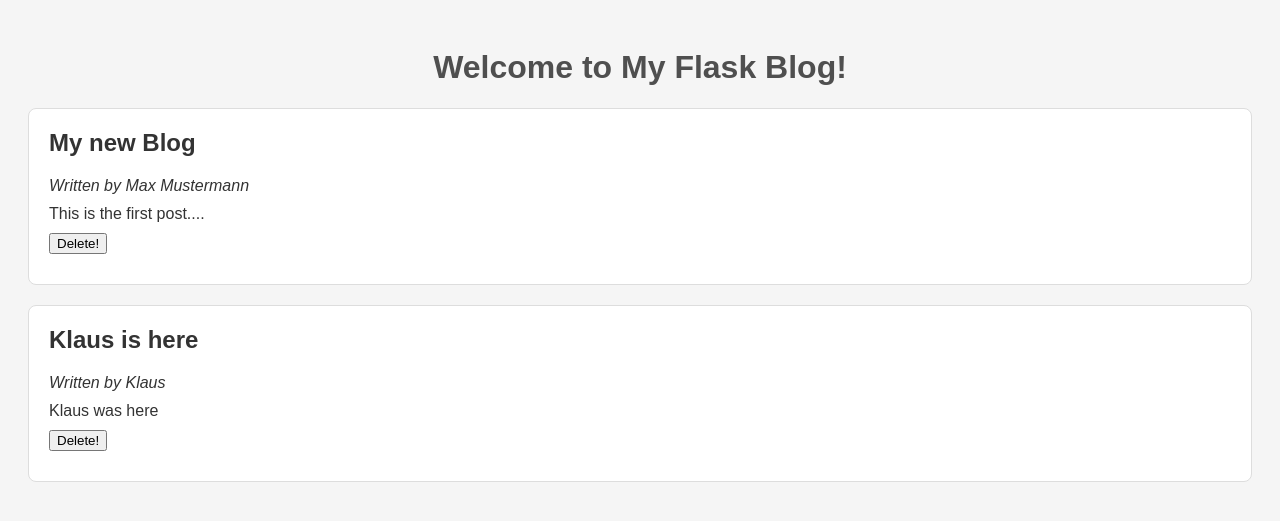
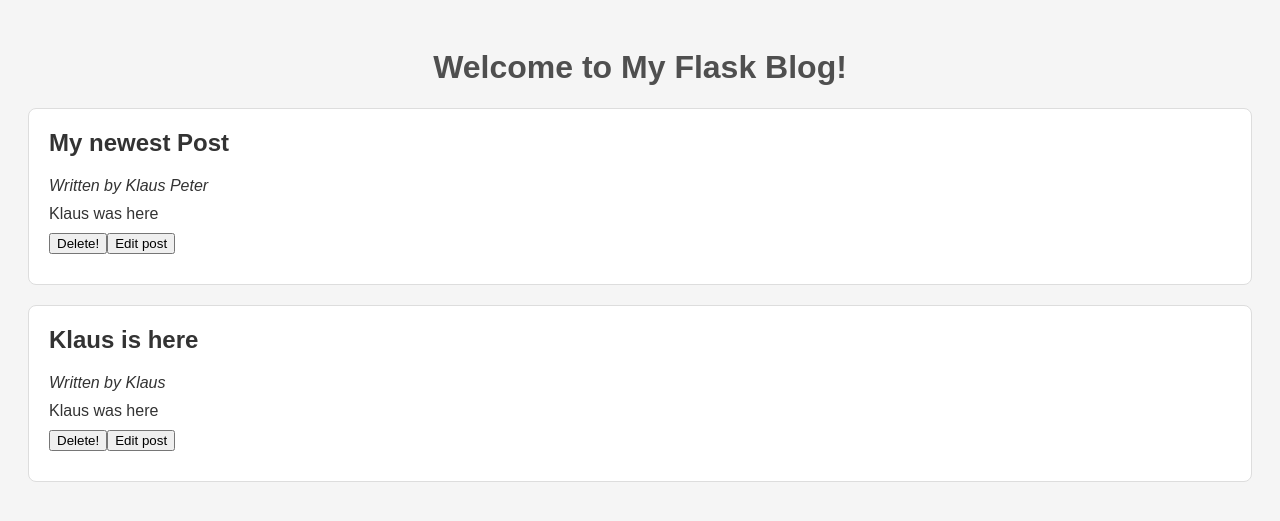
Before and after one commit to MarkusPrivat/masterblog, a Flask app: page / in a window 1280 px wide. Shown: the top 521 px of the page. Run offline with Flask 3, Linux system fonts and the light colour scheme.

Commit message:
added update.html to edit Blog posts

```diff
--- a/app.py
+++ b/app.py
@@ -2,10 +2,12 @@ from datetime import datetime
 
 from flask import Flask, render_template, request, redirect, url_for
 
-from data.storage import load_blog_posts, append_blog_post, delete_blog_post
+from data.storage import load_blog_posts, append_blog_post, delete_blog_post, update_blog_post
 
 
 app = Flask(__name__)
+NOT_IN_JSON = "Blog post not in blog_posts.json"
+ERROR_LOAD_POSTS = "Error loading Blog posts"
 
 
 @app.route('/')
@@ -53,12 +55,36 @@ def delete(post_id):
 
     is_executed, blog_posts = load_blog_posts()
     if not is_executed:
-        return "Error loading Blog posts"
+        return ERROR_LOAD_POSTS
     for post in blog_posts:
         if post['id'] == post_id:
             return render_template('delete.html', post=post, post_id=post_id)
-    return "Blog post not in blog_posts.json"
+    return NOT_IN_JSON
 
+
+@app.route('/update/<post_id>', methods=['GET', 'POST'])
+def update(post_id):
+    is_executed, blog_posts = load_blog_posts()
+    if not is_executed:
+        return ERROR_LOAD_POSTS
+    for post in blog_posts:
+        if post['id'] == post_id:
+            if request.method == 'POST':
+                author = request.form.get('author', '')
+                if author:
+                    post['author'] = author
+                title = request.form.get('title', '')
+                if title:
+                    post['title'] = title
+                content = request.form.get('content', '')
+                if content:
+                    post['content'] = content
+                is_executed, msg = update_blog_post(post, post_id)
+                if not is_executed:
+                    return msg
+                return redirect(url_for('home'))
+            return render_template('update.html', post=post, post_id=post_id)
+        return NOT_IN_JSON
 
 
 if __name__ == '__main__':
--- a/data/blog_posts.json
+++ b/data/blog_posts.json
@@ -1,9 +1,9 @@
 [
     {
         "id": "20260304154636502649",
-        "author": "Max Mustermann",
-        "title": "My new Blog",
-        "content": "This is the first post.... "
+        "author": "Klaus Peter",
+        "title": "My newest Post",
+        "content": "Klaus was here"
     },
     {
         "id": "20260304155040795994",
--- a/data/storage.py
+++ b/data/storage.py
@@ -50,6 +50,20 @@ def delete_blog_post(post_id: str) -> tuple[bool, str]:
     return False, "Post ID not found!"
 
 
+def update_blog_post(new_post: dict, post_id: str) -> tuple[bool, str]:
+    is_executed, blog_posts = load_blog_posts()
+    if not is_executed:
+        return False, "Could not load blog_post.json"
+    for post in blog_posts:
+        if post['id'] == post_id:
+            post['author'] = new_post['author']
+            post['title'] = new_post['title']
+            post['content'] = new_post['content']
+            is_executed, msg = save_blog_posts(blog_posts)
+            if not is_executed:
+                return False, msg
+            return True, "Done"
+        return False, "Post ID not found!"
 
 
 def main():
--- a/templates/index.html
+++ b/templates/index.html
@@ -13,7 +13,7 @@
         <h2>{{ post['title'] }}</h2>
         <p><em>Written by {{ post['author'] }}</em></p>
         <p>{{ post['content'] }}</p>
-        <p><a href="/delete/{{ post['id'] }}"><button>Delete!</button></a></p>
+        <p><a href="/delete/{{ post['id'] }}"><button>Delete!</button></a><a href="/update/{{ post['id'] }}"><button>Edit post</button></a></p>
     </div>
     {% endfor %}
 </body>
```
Also changed, not shown: templates/update.html (added, +21 -0 lines).
